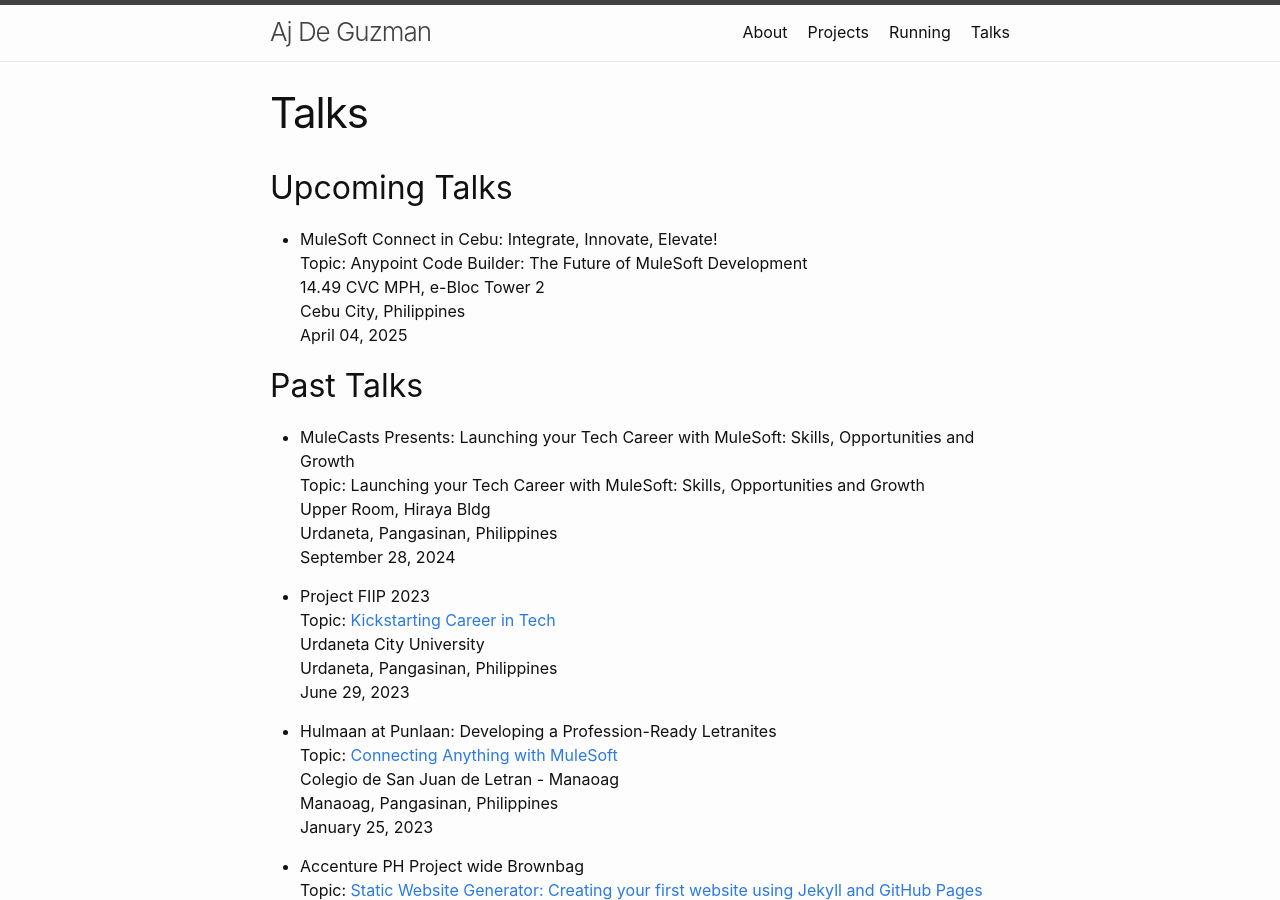
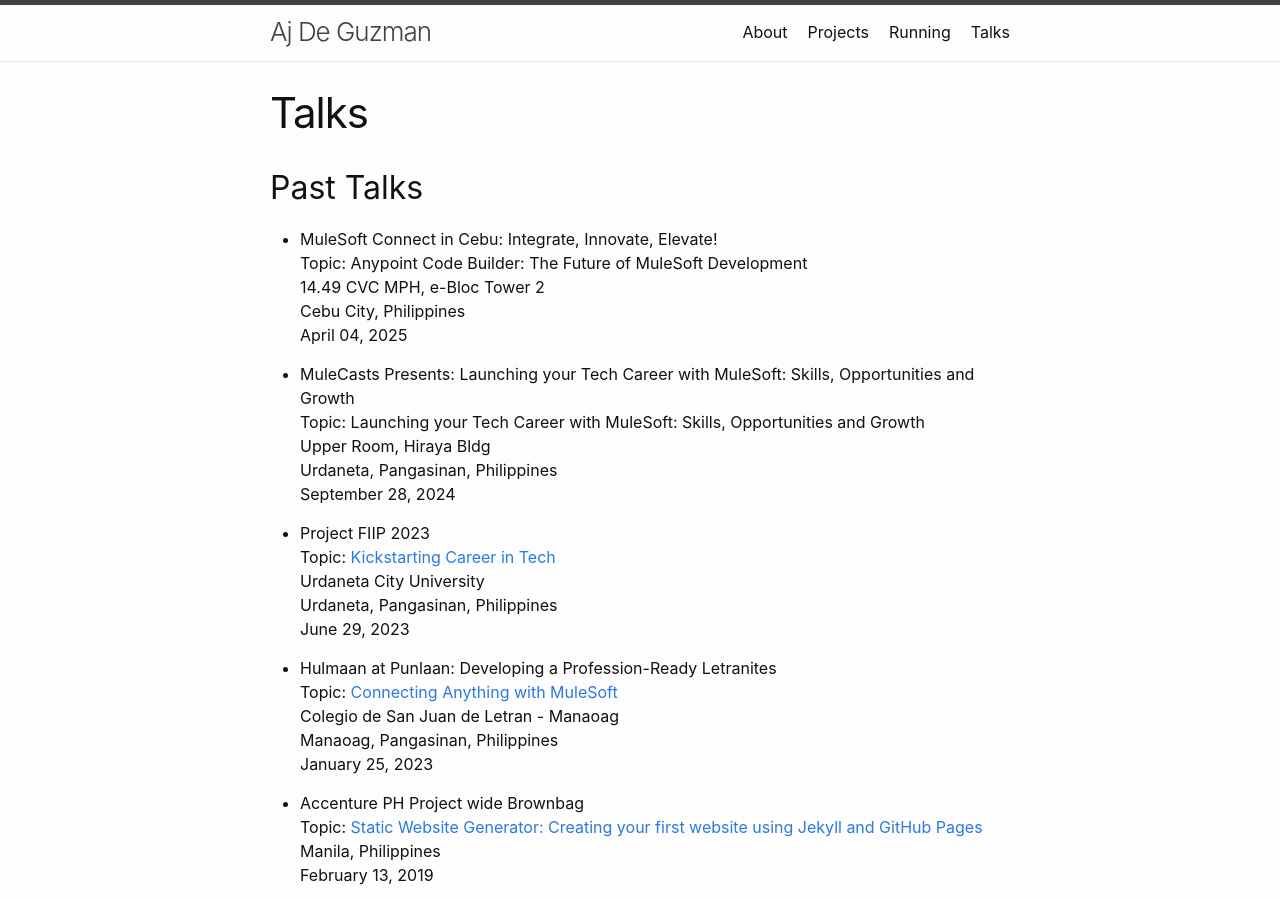
Before and after one commit to ajdeguzman/ajdeguzman.github.io, a Jekyll site: the page built from talks.md, in a window 1280 px wide and 900 px high. Built offline with Jekyll 4.4.1, drawn with Linux system fonts in a browser that asks for light colours.

Commit message:
Update talks.md

```diff
--- a/talks.md
+++ b/talks.md
@@ -3,14 +3,14 @@ layout: page
 title: Talks
 permalink: /talks/
 ---
-## Upcoming Talks
+
+
+## Past Talks
 - MuleSoft Connect in Cebu: Integrate, Innovate, Elevate!
 <br> Topic: Anypoint Code Builder: The Future of MuleSoft Development
 <br> 14.49 CVC MPH, e-Bloc Tower 2
 <br> <i class="fa fa-map-pin"></i> Cebu City, Philippines
 <br> April 04, 2025
-
-## Past Talks
 
 - MuleCasts Presents: Launching your Tech Career with MuleSoft: Skills, Opportunities and Growth
 <br> Topic: Launching your Tech Career with MuleSoft: Skills, Opportunities and Growth
```
